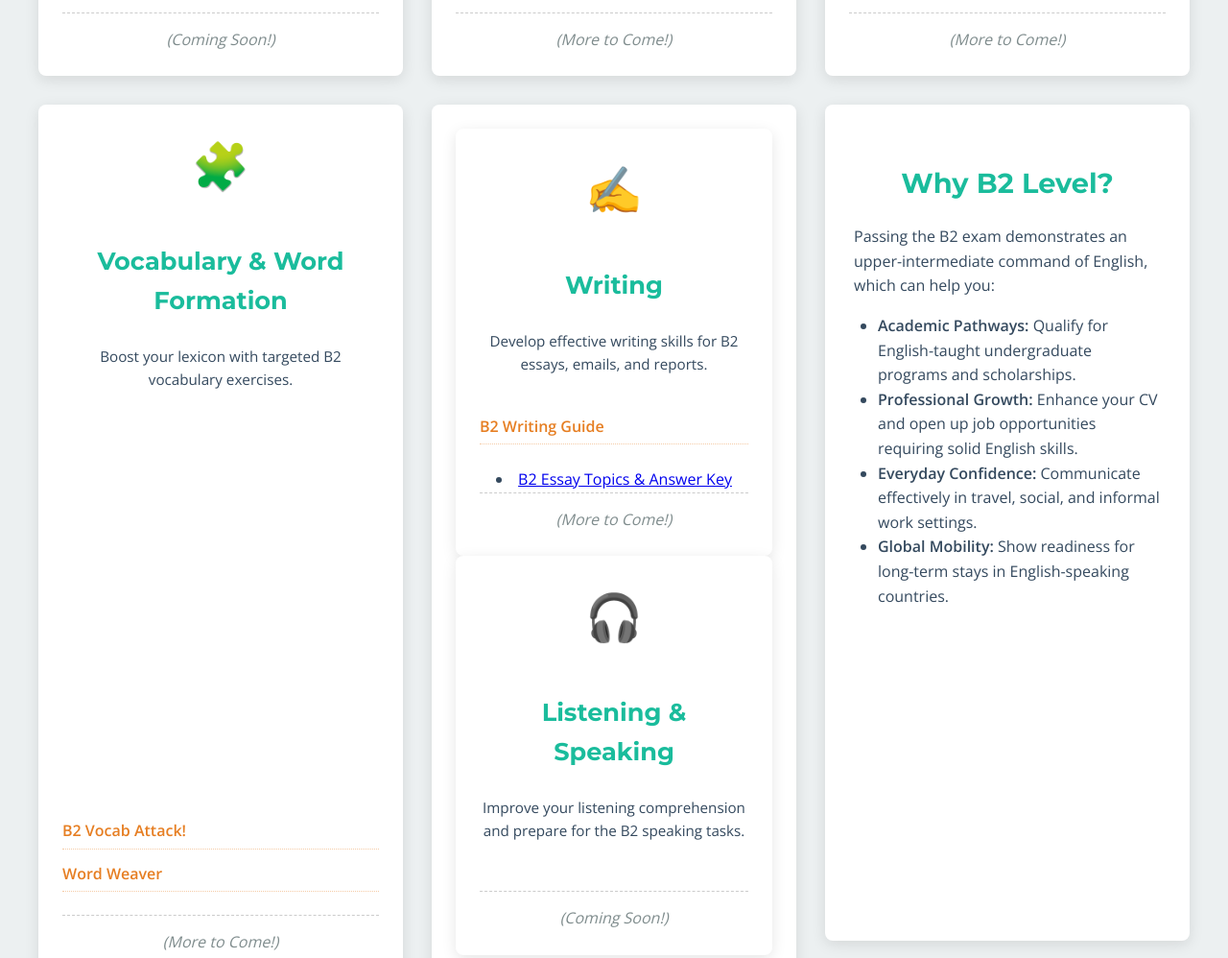
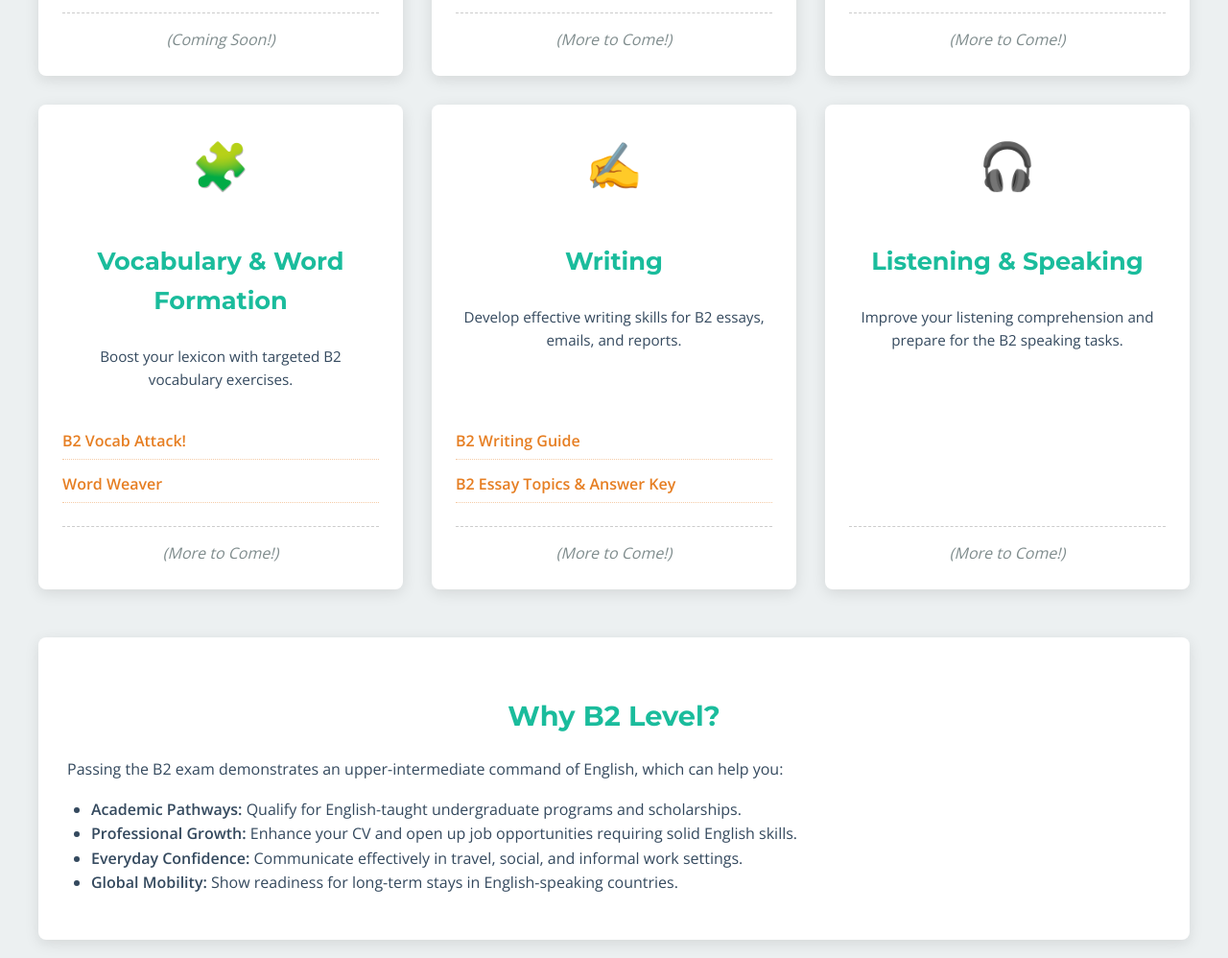
Before and after one commit to pdomvros-edu/Learn-With-Me, a plain HTML site: page index.html in a window 1280 px wide. Shown: the part 714-1712 px from the top of the page at 96% size. Drawn offline with nearby package versions, Linux system fonts and the light colour scheme.

Commit message:
Update index.html

```diff
--- a/index.html
+++ b/index.html
@@ -296,6 +296,7 @@
   </ul>
   <div class="coming-soon"><em>(More to Come!)</em></div>
 </div>
+
 <div class="category-card">
   <div class="icon">🧩</div>
   <h3>Vocabulary & Word Formation</h3>
@@ -306,27 +307,28 @@
   </ul>
   <div class="coming-soon"><em>(More to Come!)</em></div>
 </div>
-        <div class="category-card">
+
 <div class="category-card">
   <div class="icon">✍️</div>
   <h3>Writing</h3>
   <p>Develop effective writing skills for B2 essays, emails, and reports.</p>
   <ul>
     <li><a href="https://pdomvros-edu.github.io/B2-Writing-Guide/" target="_blank">B2 Writing Guide</a></li>
-          </ul>
-            <li><a href="https://pdomvros-edu.github.io/B2-essay-topics-and-key-/" target="_blank">B2 Essay Topics & Answer Key</a></li>
+    <li><a href="https://pdomvros-edu.github.io/B2-essay-topics-and-key-/" target="_blank">B2 Essay Topics &amp; Answer Key</a></li>
   </ul>
   <div class="coming-soon"><em>(More to Come!)</em></div>
 </div>
+
 <div class="category-card">
   <div class="icon">🎧</div>
-          <h3>Listening & Speaking</h3>
+  <h3>Listening &amp; Speaking</h3>
   <p>Improve your listening comprehension and prepare for the B2 speaking tasks.</p>
   <ul>
     <!-- B2 listening/speaking links go here -->
   </ul>
-          <div class="coming-soon"><em>(Coming Soon!)</em></div>
+  <div class="coming-soon"><em>(More to Come!)</em></div>
 </div>
+
       </div>
       <section class="optional-section">
         <h3>Why B2 Level?</h3>
```
Lines whose indentation alone changed are shown as unchanged.
